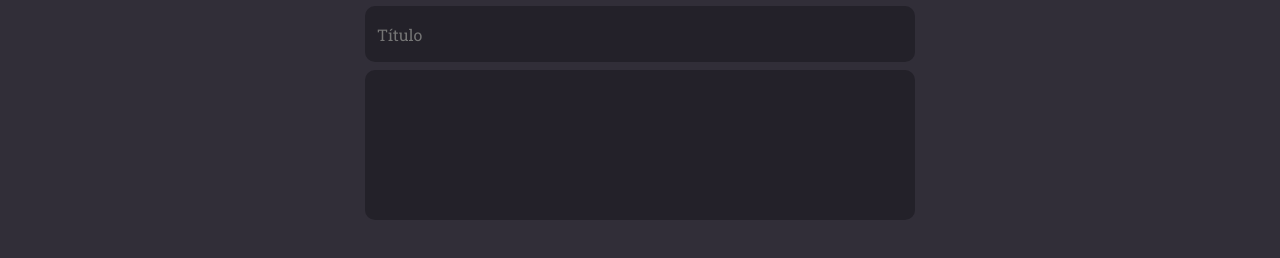
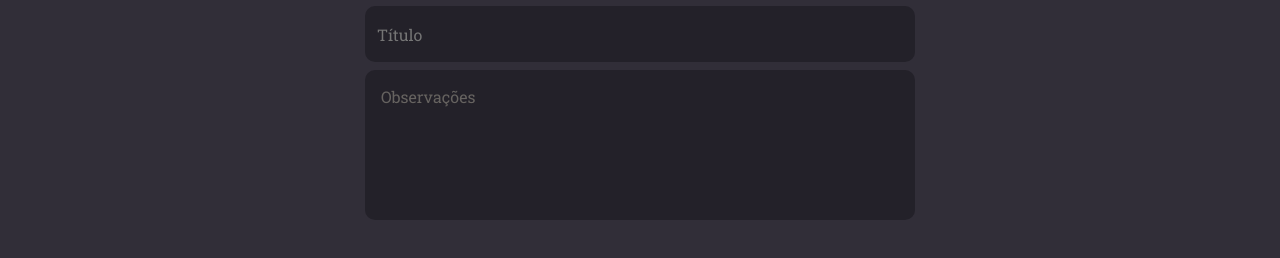
Before and after one commit to PiluVitu/RocketNotesFront, a React (Vite) app: page / in a window 1280 px wide. Shown: the part 216-474 px from the top of the page. Built offline with nearby package versions, Linux system fonts and the light colour scheme.

Commit message:
feat: add placeholder on Textarea componet

```diff
--- a/src/pages/New/index.jsx
+++ b/src/pages/New/index.jsx
@@ -15,7 +15,7 @@ export function New() {
           </header>
           <Input placeholder="Título" />
 
-          <Textarea></Textarea>
+          <Textarea placeholder="Observações"></Textarea>
         </Form>
       </main>
     </Container>
```
